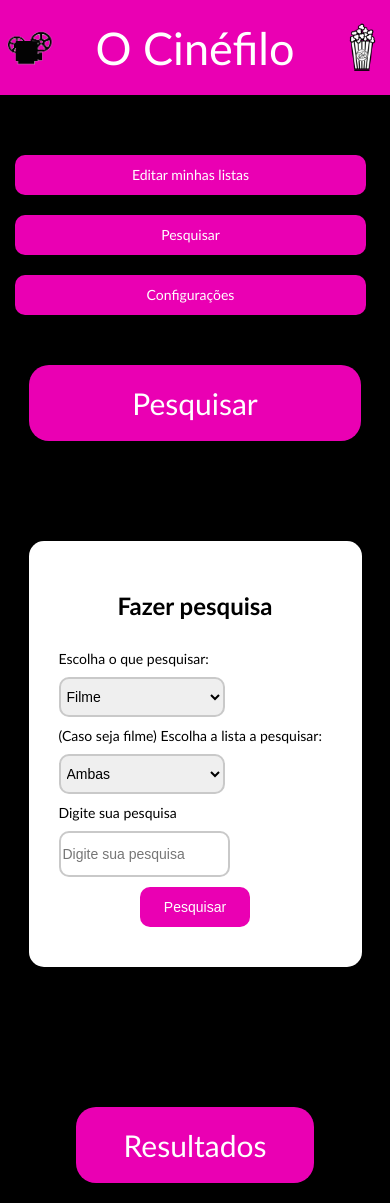
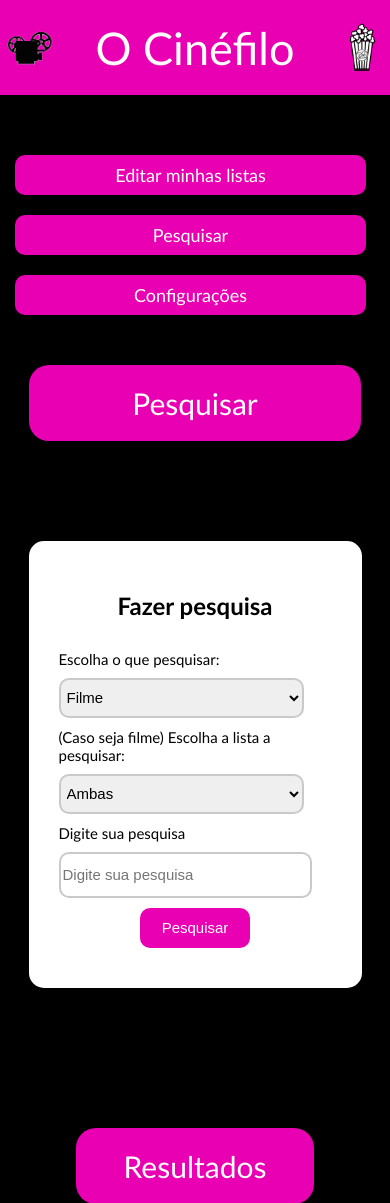
Before and after one commit to juliapongf/WebMAC, a FastAPI app: page /pesquisar in a window 390 px wide. Shown: the top 1203 px of the page. Run offline with FastAPI, Linux system fonts and the light colour scheme.

Commit message:
Mais ajustes no projeto individual

```diff
--- a/projetoindividual/main.py
+++ b/projetoindividual/main.py
@@ -157,7 +157,7 @@ def deletar_filme(id: int):
         titulo = filme.titulo
         session.delete(filme)
         session.commit()
-        return HTMLResponse(content=f"<p>O filme {titulo} foi deletado!</p>")
+        return HTMLResponse(content=f"<p>O filme {titulo} foi excluído!</p>")
 
 @app.delete("/deletaDiretor", response_class=HTMLResponse)
 def deletar_diretor(id: int):
@@ -169,7 +169,7 @@ def deletar_diretor(id: int):
         nome = diretor.nome
         session.delete(diretor)
         session.commit()
-        return HTMLResponse(content=f"<p>O(a) diretor(a) {nome} foi deletado(a)!</p>")
+        return HTMLResponse(content=f"<p>O(a) diretor(a) {nome} foi excluído(a)!</p>")
 
 @app.delete("/deletaAtor", response_class=HTMLResponse)
 def deletar_ator(id: int):
@@ -181,7 +181,7 @@ def deletar_ator(id: int):
         nome = ator.nome
         session.delete(ator)
         session.commit()
-        return HTMLResponse(content=f"<p>O(a) ator/atriz {nome} foi deletado(a)!</p>")
+        return HTMLResponse(content=f"<p>O(a) ator/atriz {nome} foi excluído(a)!</p>")
 
 @app.delete("/deletaDirecao", response_class=HTMLResponse)
 def deletar_direcao(idfilme: int, iddiretor: int):
@@ -374,7 +374,7 @@ def atualizar_filme(id: int = Form(...), campo: str = Form(...), novoTitulo: Opt
             filme.nota = novaNota
             session.commit()
             session.refresh(filme)
-            return HTMLResponse(content=f"<p>A nota do filme {filme.titulo} foi atualizado de {notaAntiga} para {filme.nota}!</p>")
+            return HTMLResponse(content=f"<p>A nota do filme {filme.titulo} foi atualizada para {filme.nota}!</p>")
         else:
             resenhaAntiga = filme.resenha
             filme.resenha = novaResenha
--- a/projetoindividual/static/styles.css
+++ b/projetoindividual/static/styles.css
@@ -210,6 +210,15 @@ input, select, textarea, label {
     }
 }
 
+@media (max-width: 550px) {
+    .form-field, .form-field-textarea {
+        flex-direction: column;
+    }
+    input, select, textarea {
+        width: 90%;
+    }
+}
+
 
 @media (max-width: 400px) {
     header {
@@ -222,8 +231,8 @@ input, select, textarea, label {
         height: 55px;
     }
 
-    .nav1-link, .nav2-link, .nav3-link, .form-button, input, select, textarea, label {
-        font-size: 14px;
+    .nav2-link, .nav3-link, .form-button, input, select, textarea, label {
+        font-size: 15px;
     }
     .nav3-link {
         width: 45%;
```
Also changed, not shown: projetoindividual/cinefilo.db.
